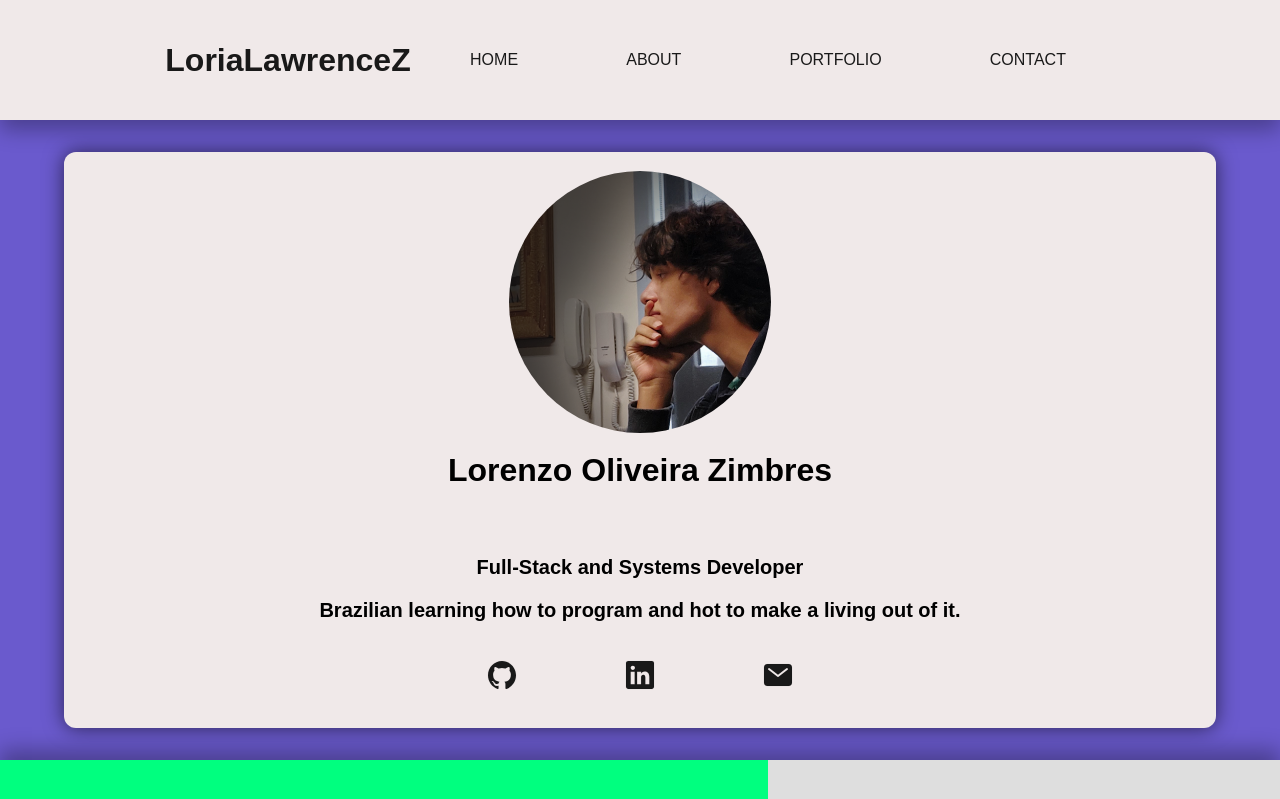
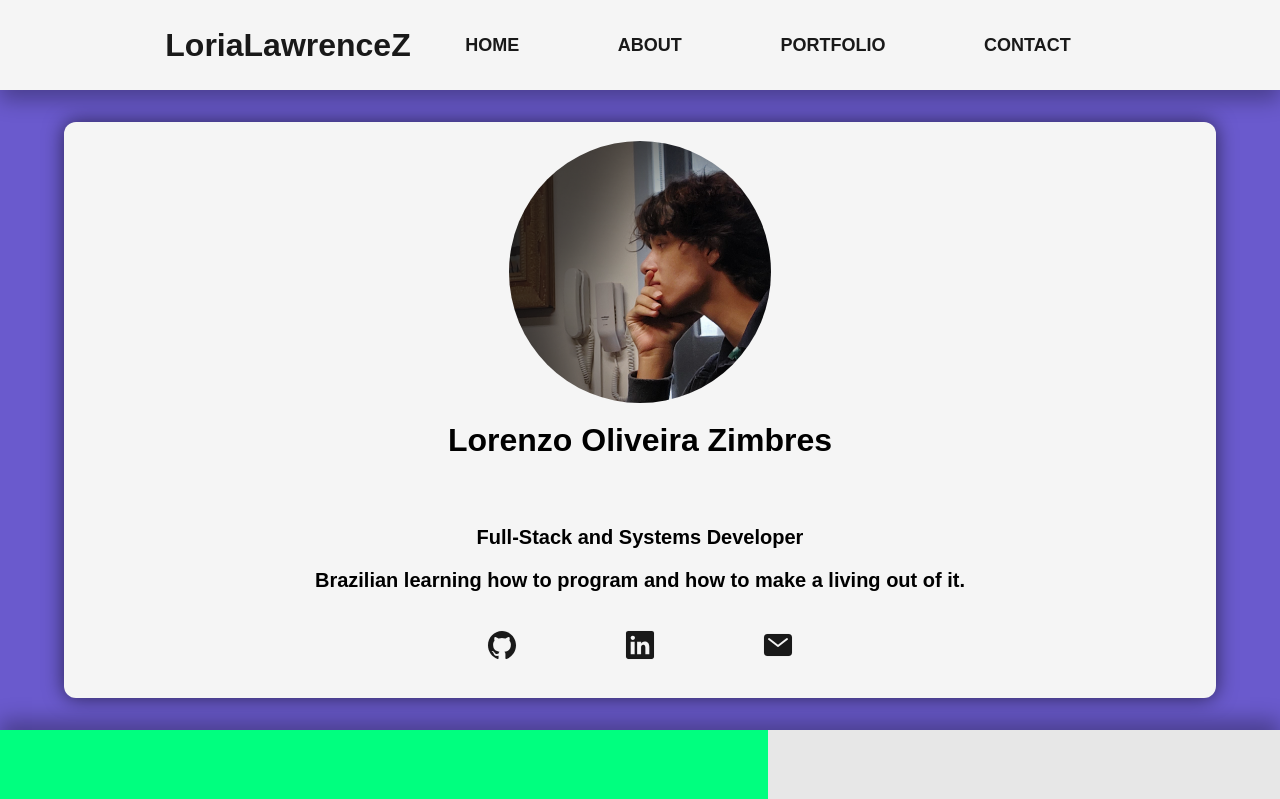
Before and after one commit to LoriaLawrenceZ/Portfolio, a plain HTML site: page index.html in a window 1280 px wide. Shown: the top 799 px of the page. Drawn offline with nearby package versions, Linux system fonts and the light colour scheme; a web font is replaced by a local one.

Commit message:
Editing navbar

```diff
--- a/css/universal.css
+++ b/css/universal.css
@@ -1,16 +1,16 @@
 @charset "UTF-8";
 
-*{margin: 0; padding: 0;}
+*{margin: 0; padding: 0; scroll-behavior: smooth; transition: all .3s;}
 
 /*-----===HEADER===-----*/
 header{
     min-height: 90px;
-    height: 15vh;
+    height: 10vh;
     width: 100%;
     display: flex;
     align-items: center;
     justify-content: center;
-    background-color: rgb(240, 233, 233);
+    background-color: rgb(245, 245, 245);
     box-shadow: 0 10px 20px rgb(0, 0, 0, 0.3);
     position: sticky;
     top: 0;
@@ -54,12 +54,12 @@ nav{
     align-items: center;
     justify-content: space-around;
 }
-.nav-content li a{
-    text-decoration: none;
+.nav-content li a{text-decoration: none;}
+.nav-content li a h2{
     color: rgb(25, 25, 25);
     font-family: 'REM', sans-serif;
-    font-size: medium;
     transition: all .3s;
+    font-size: large;
 }
 
 /*-----===MAIN===-----*/
@@ -79,7 +79,7 @@ nav{
     flex-direction: column;
     align-items: center;
     justify-content: space-evenly;
-    background-color: rgb(240, 233, 233);
+    background-color: rgb(245, 245, 245);
     border-radius: .75em;
     box-shadow: 0 0px 20px rgb(0, 0, 0, 0.6);;
 }
@@ -100,9 +100,7 @@ nav{
     border-radius: 10em;
     overflow: hidden;
 }
-.intro-img{
-    height: 100%;
-}
+.intro-img{height: 100%;}
 .intro-title h1{
     height: 20%;
     font-family: 'REM', sans-serif;
@@ -162,7 +160,7 @@ nav{
     display: flex;
     align-items: center;
     justify-content: center;
-    background-color: rgb(222, 222, 222);
+    background-color: rgb(231, 231, 231);
     box-shadow: 0 -10px 20px rgb(0, 0, 0, 0.3);
 }
 /*-ABTME IMG-*/
@@ -222,7 +220,7 @@ nav{
     padding: 15px 30px;
     border: solid 2px slateblue;
     border-radius: 2em;
-    background-color: rgb(222, 222, 222);
+    background-color: rgb(231, 231, 231);
     transition: all .3s;
     cursor: pointer;
     overflow: hidden;
@@ -248,14 +246,12 @@ nav{
 
 /*-----===EFFECTS===-----*/
 /*--=HEADER=--*/
-.logo-link:hover, .nav-content li a:hover{
-    color: darkslateblue;
-}
+.logo-link:hover, .nav-content li a h2:hover{color: slateblue;}
 
 /*--=INTRO=--*/
 .link-github:hover, .link-linkedin:hover, .link-email:hover{
     scale: 1.1;
-    color: darkslateblue;
+    color: slateblue;
 }
 
 /*--=ABOUT ME=--*/
--- a/index.html
+++ b/index.html
@@ -29,19 +29,27 @@
         <nav>
             <ul class="nav-content">
                 <li>
-                    <a href="index.html">HOME</a>
+                    <a href="index.html#intro-container">
+                        <h2>HOME</h2>
+                    </a>
                 </li>
 
                 <li>
-                    <a href="html/about.html">ABOUT</a>
+                    <a href="html/about.html">
+                        <h2>ABOUT</h2>
+                    </a>
                 </li>
 
                 <li>
-                    <a href="html/portfolio.html">PORTFOLIO</a>
+                    <a href="html/portfolio.html">
+                        <h2>PORTFOLIO</h2>
+                    </a>
                 </li>
 
                 <li>
-                    <a href="html/contact.html">CONTACT</a>
+                    <a href="html/contact.html">
+                        <h2>CONTACT</h2>
+                    </a>
                 </li>
             </ul>
         </nav>
@@ -49,7 +57,7 @@
 
     <main>
         <article>
-            <section class="intro-container">
+            <section class="intro-container" id="intro-container">
                 <div class="intro-text">
                     <div class="intro-title">
                         <figure class="intro-img-container">
@@ -60,7 +68,7 @@
                     </div>
                     <div class="intro-mini-bio">
                         <h2>Full-Stack and Systems Developer</h2>
-                        <h2>Brazilian learning how to program and hot to make a living out of it.</h2>
+                        <h2>Brazilian learning how to program and how to make a living out of it.</h2>
                         <ul class="intro-links-container">
                             <li class="intro-link">
                                 <a href="https://github.com/LoriaLawrenceZ" target="_blank">
```
